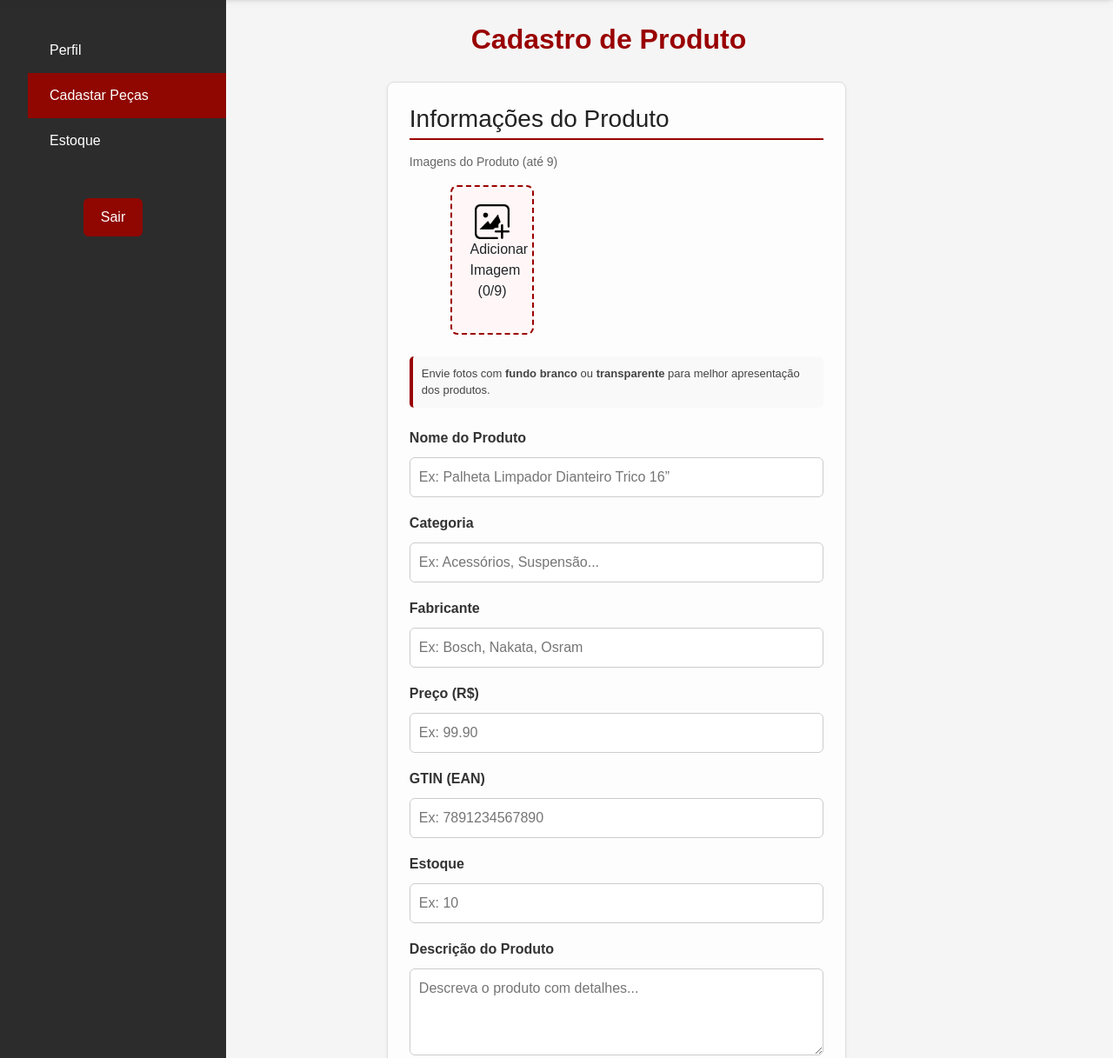
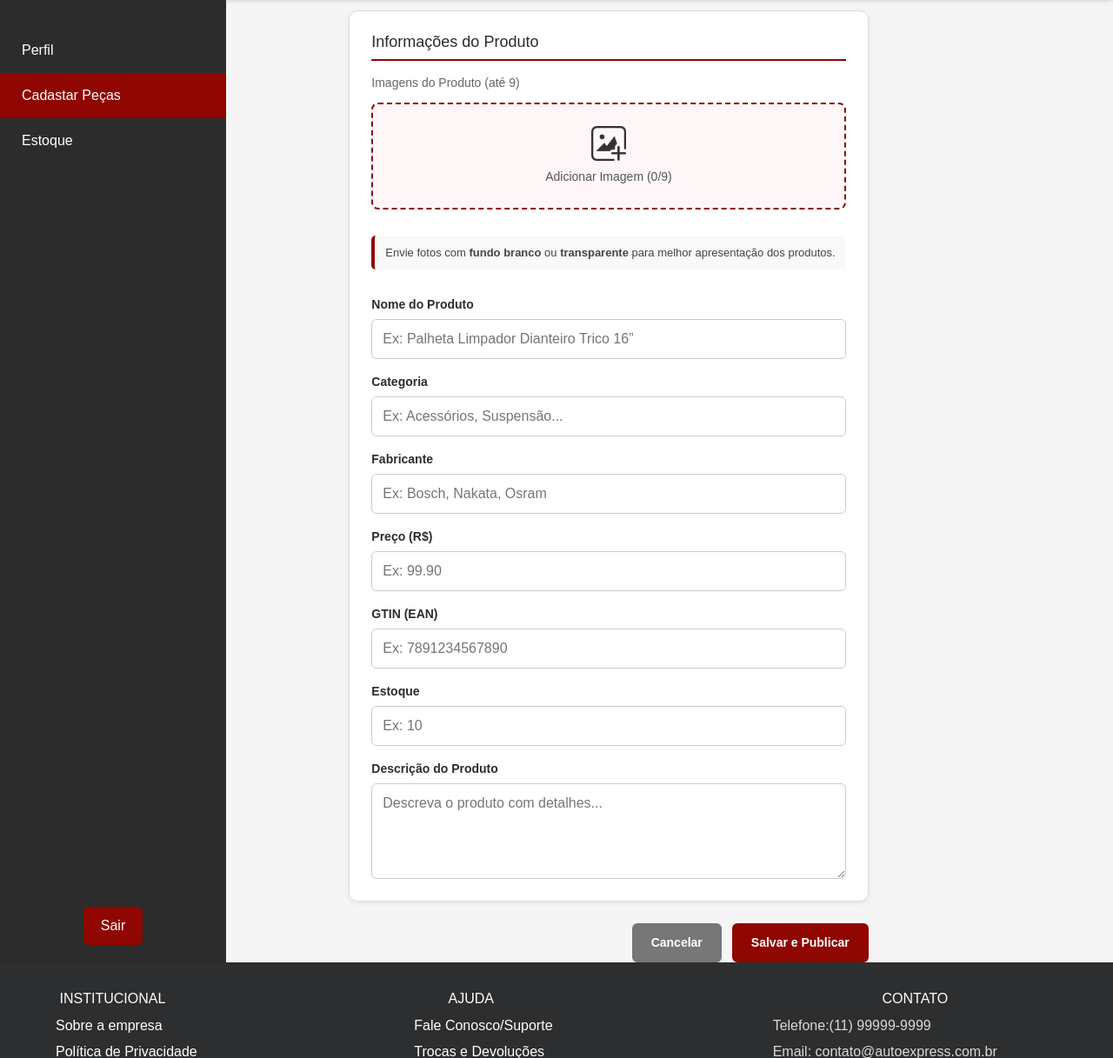
Before and after one commit to YURI717-Hub/TCC-ETEC-Sebrae, a PHP site: page /assets/pages/publicar.html in a window 1280 px wide. Shown: the part 108-1325 px from the top of the page at 87% size. Run offline with PHP 8.4, Linux system fonts and the light colour scheme; some libraries are stand-ins or nearby versions.

Commit message:
Refactor CSS for layout and styling improvements
Updated styles for layout, sidebar, and buttons. Refactored color variables and improved responsive design.

```diff
--- a/assets/css/publicar.css
+++ b/assets/css/publicar.css
@@ -1,230 +1,329 @@
-body{
-  background-color: #ccc;
-}
-.header-main {
-  background-color: #ffffff;
-  margin-left: 5%;
-  margin-right: 5%;
-
+/* CORES (mesma paleta das outras páginas do fornecedor) */
+:root {
+    --vermelho: #8F0700;
+    --vermelho-escuro: #6a0500;
+    --branco: #ffffff;
+    --cinza: #2c2c2c;
+    --cinza-claro: #e6e6e6;
+    --sidebar-width: 260px;
+    --header-height: 96px; /* ajustado automaticamente pelo ajustarHeader.js */
 }
 
-.header-main ul {
-  display: flex;
-  list-style: none;
-  margin: 2%;
-  border: #ccc solid 1px;
-}
-.header-main ul li {
-  padding: 1%;
-}
-.sumi {
-  display: none;
-}
-.sumi :hover{
-    display: block;
-    background-color: #ff2134;
-    margin-left: 20%;
-    margin-right: 20%;
-}
-.info-bas {
-
-  margin: 4%;
-  margin-left: 7%;
-  border: #9b9b9b solid 1px;
-  border-radius: 9px;
-  padding: 3%;
-}
-.info-bas h2{
-   margin-bottom: 2%;
-}
-.footer-main{
-      background-color: #ffffff;
-  margin-left: 7%;
-  margin-right: 5%;
-  padding: 1%;
-  margin-bottom: 4%;
-    border: #ccc solid 1px;
-}
-.left{
-    margin-left: 77%;
-}
-.button{
-  padding: 2%;
-  border: none;
-  background-color: #FFF;
-
-}
-.dif{
-    background-color: #ff2134;
-     color: #FFF;
-}
-.upload-area {
-  border: 2px dashed #ccc;
-  padding: 20px;
-  text-align: center;
-  cursor: pointer;
-  margin-left: 10%;
-  margin-right: 70%;
+* {
+    box-sizing: border-box;
 }
 
-.preview {
-  display: flex;
-  flex-wrap: wrap;
-  margin-top: 10px;
+body {
+    margin: 0;
+    font-family: Arial, Helvetica, sans-serif;
+    background: #f5f5f5;
+    color: #333;
 }
 
-.preview img {
-  width: 100px;
-  margin: 5px;
-  border: 1px solid #ddd;
-  border-radius: 4px;
+/* LAYOUT (renomeado de .container para não colidir com o Bootstrap) */
+.layout-fornecedor {
+    display: flex;
+    min-height: calc(100vh - var(--header-height));
+    margin-top: var(--header-height);
 }
-.underline{
-   width: 100px;
-  height: 5px;
-  background: #ff2134;
-  border-radius: 9999px;
-  margin: 8px auto 0 auto;
+
+/* MENU LATERAL */
+.sidebar {
+    width: var(--sidebar-width);
+    flex-shrink: 0;
+    background: var(--cinza);
+    color: var(--branco);
+    padding: 20px 0;
+    display: flex;
+    flex-direction: column;
 }
-.tes{
-  display: block;
-  padding: 1%;
-  margin-left: 2%;
+
+.sidebar h2 {
+    text-align: center;
+    font-size: 22px;
+    margin: 0 0 30px;
 }
-.nvs{
-  display: none;
-}
-.alt{
-  font-size: small;
-  color: #ff2134;
-}
-.nv{
-  color: #000;
-}
-body {
-    font-family: 'Arial', sans-serif;
-    background-color: #fff;
-    color: #333;
+
+.menu {
+    list-style: none;
     margin: 0;
     padding: 0;
+    flex: 1;
 }
 
+.menu li a {
+    display: block;
+    padding: 14px 25px;
+    text-decoration: none;
+    color: var(--branco);
+    font-size: 16px;
+    transition: 0.2s;
+}
+
+.menu li a:hover,
+.menu li a.active {
+    background: var(--vermelho);
+}
+
+.logout {
+    padding: 0 20px;
+    margin-top: 20px;
+}
+
+.logout a {
+    text-decoration: none;
+    color: var(--branco);
+    background: var(--vermelho-escuro);
+    padding: 12px;
+    text-align: center;
+    border-radius: 5px;
+    display: block;
+    transition: 0.2s;
+}
+
+.logout a:hover {
+    background: #4a0400;
+}
+
+/* ÁREA PRINCIPAL */
+.content {
+    flex: 1;
+    padding: 40px;
+    min-width: 0;
+}
+
+/* FORMULÁRIO DE CADASTRO */
 .cadastro-produto {
-    max-width: 900px;
-    margin: 50px auto;
-    padding: 20px;
+    max-width: 800px;
+    margin: 0 auto;
 }
 
 .titulo {
     text-align: center;
-    color: #990000;
+    color: var(--vermelho);
     font-weight: bold;
-    margin-bottom: 30px;
+    margin: 0 0 25px;
+    font-size: 26px;
 }
 
 .info-bas {
-    background: #fdfdfd;
+    background: var(--branco);
     border: 1px solid #ddd;
     padding: 25px;
-    border-radius: 8px;
-    box-shadow: 0 2px 5px rgba(0,0,0,0.05);
+    border-radius: 10px;
+    box-shadow: 0 2px 6px rgba(0, 0, 0, 0.08);
 }
 
 .info-bas h3 {
-    color: #222;
-    border-bottom: 2px solid #990000;
-    padding-bottom: 5px;
-    margin-bottom: 15px;
+    color: var(--cinza);
+    border-bottom: 2px solid var(--vermelho);
+    padding-bottom: 8px;
+    margin: 0 0 15px;
+    font-size: 18px;
 }
 
 .aviso {
     font-size: 14px;
     color: #666;
+    margin-bottom: 12px;
 }
 
+/* UPLOAD DE IMAGENS */
 .upload-area {
-    border: 2px dashed #990000;
+    border: 2px dashed var(--vermelho);
     text-align: center;
-    padding: 20px;
+    padding: 25px;
     cursor: pointer;
     border-radius: 8px;
     background: #fff7f7;
-    transition: 0.3s;
+    transition: 0.2s;
 }
 
 .upload-area:hover {
     background: #ffecec;
 }
 
+.upload-area img {
+    opacity: 0.8;
+}
+
+.upload-area p {
+    margin: 8px 0 0;
+    font-size: 14px;
+    color: #555;
+}
+
 .alerta-fundo {
     font-size: 13px;
     color: #444;
     background: #f9f9f9;
-    padding: 10px;
-    border-left: 4px solid #990000;
+    padding: 10px 12px;
+    border-left: 4px solid var(--vermelho);
     margin: 15px 0;
     border-radius: 5px;
 }
 
+/* GALERIA DE PRÉ-VISUALIZAÇÃO */
+.preview {
+    display: grid;
+    grid-template-columns: repeat(auto-fill, minmax(90px, 1fr));
+    gap: 10px;
+    margin-top: 15px;
+}
+
+.preview img {
+    width: 100%;
+    aspect-ratio: 1 / 1;
+    object-fit: cover;
+    border: 1px solid #ddd;
+    border-radius: 6px;
+    box-shadow: 0 1px 3px rgba(0, 0, 0, 0.1);
+}
+
+/* CAMPOS DO FORMULÁRIO */
 .form-group {
     display: flex;
     flex-direction: column;
-    gap: 10px;
+    gap: 6px;
+    margin-top: 20px;
 }
 
 label {
     font-weight: bold;
-    color: #333;
-    margin-top: 8px;
+    color: var(--cinza);
+    margin-top: 10px;
+    font-size: 14px;
 }
 
-input, textarea {
+input,
+textarea {
     width: 100%;
-    padding: 10px;
+    padding: 10px 12px;
     border: 1px solid #ccc;
     border-radius: 6px;
     font-size: 14px;
+    font-family: inherit;
     transition: 0.2s;
 }
 
-input:focus, textarea:focus {
-    border-color: #990000;
+input:focus,
+textarea:focus {
+    border-color: var(--vermelho);
     outline: none;
-    box-shadow: 0 0 3px #99000055;
+    box-shadow: 0 0 0 3px rgba(143, 7, 0, 0.15);
 }
 
 textarea {
-    min-height: 100px;
+    min-height: 110px;
     resize: vertical;
 }
 
+/* BOTÕES */
 .footer-main {
     display: flex;
     justify-content: flex-end;
+    gap: 12px;
     margin-top: 25px;
-    gap: 10px;
 }
 
 .button {
-    padding: 10px 18px;
+    padding: 12px 22px;
     border: none;
     border-radius: 6px;
     cursor: pointer;
     font-weight: bold;
     font-size: 14px;
-    transition: 0.3s;
+    transition: 0.2s;
 }
 
 .button.cancelar {
     background: #777;
-    color: white;
+    color: var(--branco);
+}
+
+.button.cancelar:hover {
+    background: #666;
 }
 
 .button.publicar {
-    background: #990000;
-    color: white;
+    background: var(--vermelho);
+    color: var(--branco);
 }
 
-.button:hover {
-    opacity: 0.9;
+.button.publicar:hover {
+    background: var(--vermelho-escuro);
 }
+
+.button:disabled {
+    opacity: 0.6;
+    cursor: not-allowed;
+}
+
+/* RESPONSIVO */
+@media (max-width: 900px) {
+    .layout-fornecedor {
+        flex-direction: column;
+    }
+
+    .sidebar {
+        width: 100%;
+        flex-direction: row;
+        flex-wrap: wrap;
+        padding: 10px;
+    }
+
+    .sidebar h2 {
+        width: 100%;
+        margin-bottom: 10px;
+    }
+
+    .menu {
+        display: flex;
+        flex: none;
+        width: 100%;
+    }
+
+    .menu li {
+        flex: 1;
+    }
+
+    .menu li a {
+        padding: 10px;
+        text-align: center;
+    }
+
+    .logout {
+        width: 100%;
+        margin-top: 10px;
+    }
+
+    .content {
+        padding: 20px;
+    }
+
+    .cadastro-produto {
+        max-width: 100%;
+    }
+}
+
+@media (max-width: 480px) {
+    .titulo {
+        font-size: 22px;
+    }
+
+    .info-bas {
+        padding: 18px;
+    }
+
+    .preview {
+        grid-template-columns: repeat(auto-fill, minmax(70px, 1fr));
+    }
+
+    .footer-main {
+        flex-direction: column-reverse;
+    }
+
+    .button {
+        width: 100%;
+    }
+}
```
